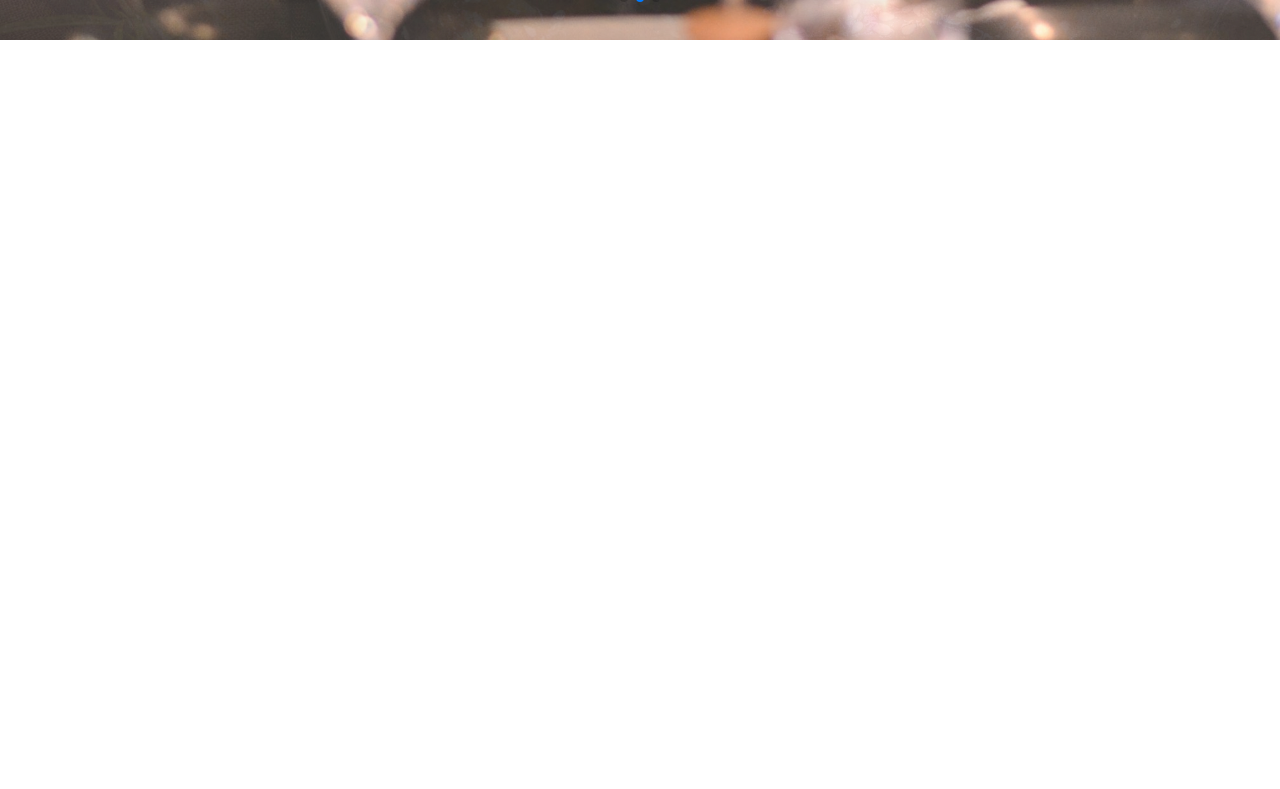
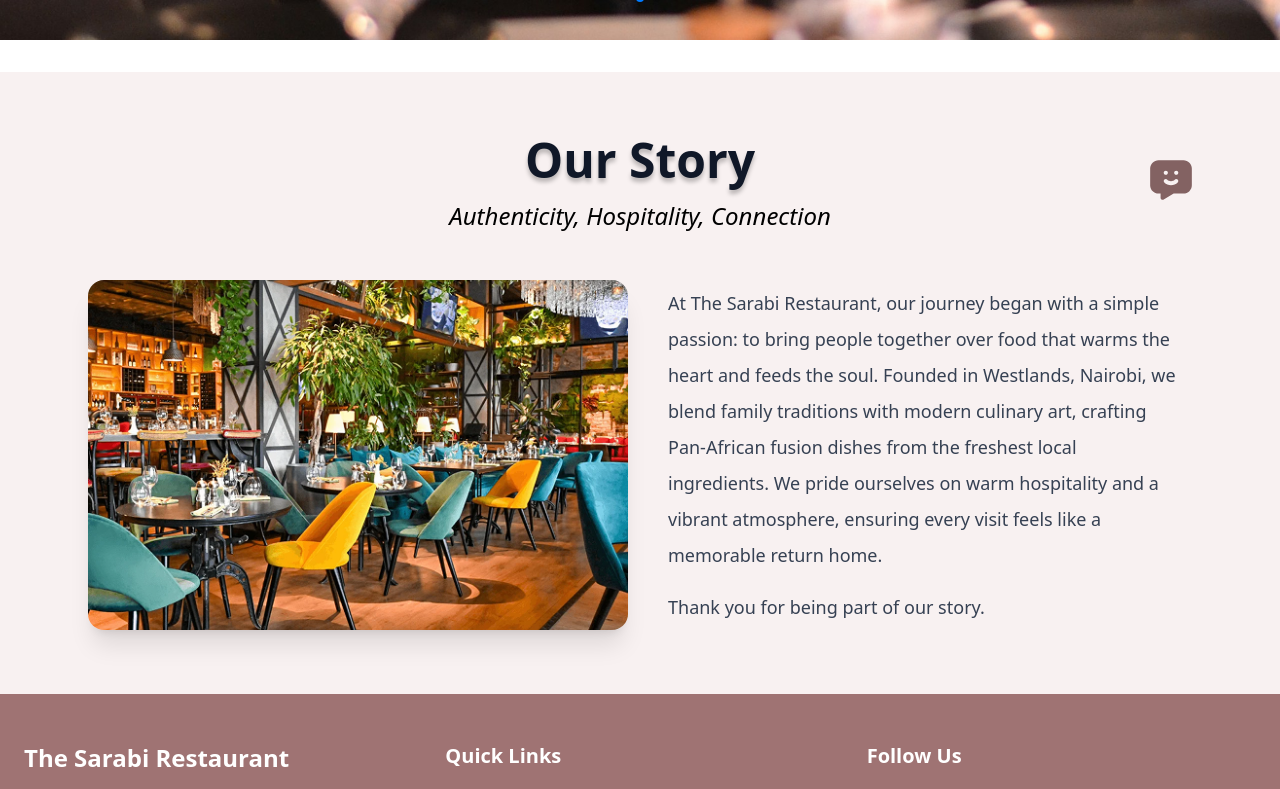
Before and after one commit to Fndemi/ReactSarabi, a React (Vite) app: page / in a window 1280 px wide. Shown: the part 740-1529 px from the top of the page. Before the commit the page ends 812 px from the top, so only its background shows below. Built offline with nearby package versions, Linux system fonts and the light colour scheme.

Commit message:
Commit:Refactored Components

```diff
--- a/src/pages/Home.jsx
+++ b/src/pages/Home.jsx
@@ -1,13 +1,15 @@
 import Navbar from '../components/Navbar'
 import HeroCarousel from '../components/hero'
-
+import OurStory from '../components/story'
+import Footer from '../components/footer'
 export default function Home(){
 
   return(
     <>
     <Navbar/>
     <HeroCarousel/>
-
+    <OurStory/>
+    <Footer/>
     </>
   )
 }
--- a/src/pages/Reservation.jsx
+++ b/src/pages/Reservation.jsx
@@ -1,6 +1,6 @@
 import React, { useState, useEffect } from 'react';
 import Navbar from '../components/Navbar';
-
+import Footer from '../components/footer';
 // Helper function for HTML escaping (good for preventing XSS)
 const escapeHtml = (text) => {
   const div = document.createElement('div');
@@ -501,6 +501,7 @@ const ReservationPage = () => {
         </div>
       )}
     </main>
+    <Footer/>
     </div>
   );
 };
--- a/src/pages/feedback.jsx
+++ b/src/pages/feedback.jsx
@@ -1,6 +1,7 @@
 import React, { useState, useEffect } from 'react';
 import Navbar from '../components/Navbar';
 import visitIcon from "../assets/images/visit.png"; // Assuming this path is correct
+import Footer from '../components/footer';
 
 const ContactUsPage = () => {
   const [formData, setFormData] = useState({
@@ -335,6 +336,7 @@ const ContactUsPage = () => {
           </div>
         </div>
       </main>
+      <Footer/>
     </div>
   );
 };
--- a/src/pages/order.jsx
+++ b/src/pages/order.jsx
@@ -4,7 +4,7 @@ import order2 from "../assets/images/order2.png";
 import order3 from "../assets/images/order3.png";
 import cartImage from '../assets/images/cart.png';
 import Navbar from '../components/Navbar'
-
+import Footer from '../components/footer'
 const OrderPage = () => {
   const [cart, setCart] = useState([]);
   const [orderType, setOrderType] = useState("delivery");
@@ -283,6 +283,7 @@ const OrderPage = () => {
         </div>
       </div>
     </div>
+    <Footer/>
     </div>
   );
 };
```
